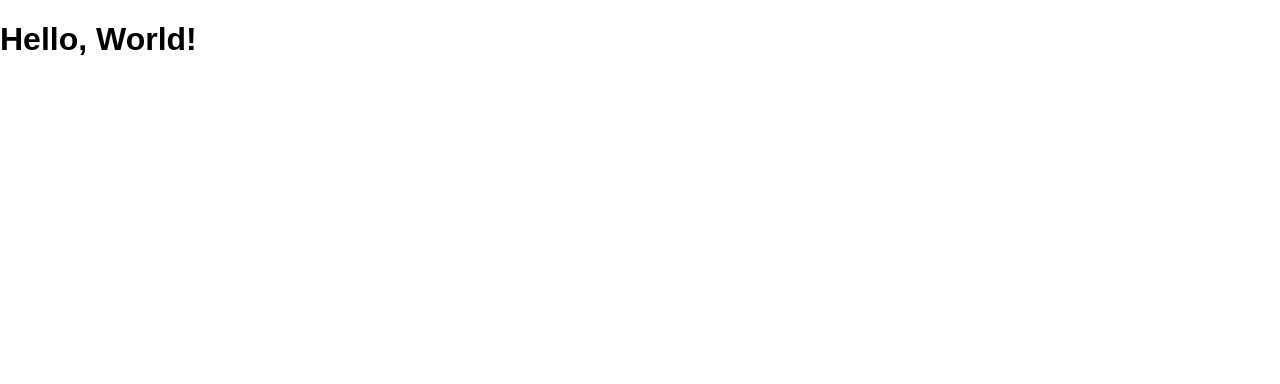
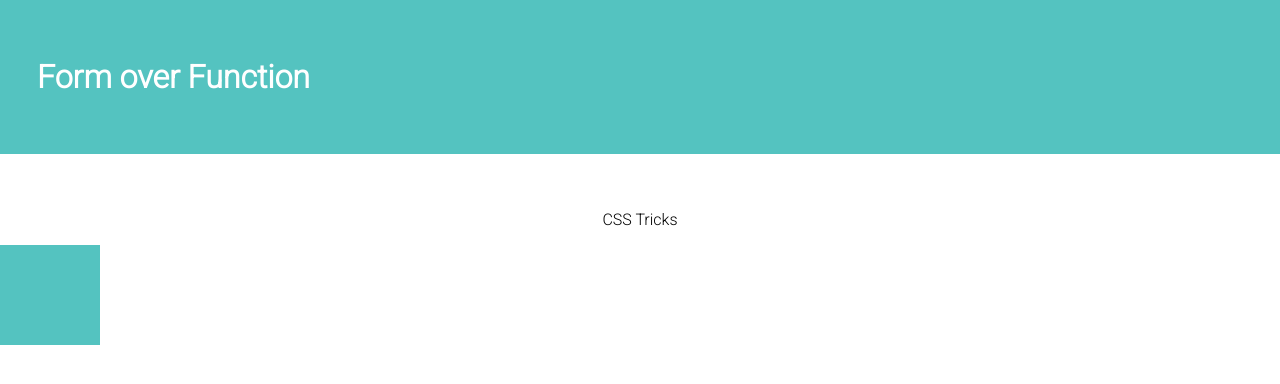
Before and after one commit to satoftegaard/function-over-form, a React app: page / in a window 1280 px wide. Built offline with nearby package versions, Linux system fonts and the light colour scheme; some packages are replaced by stand-ins of ours.

Commit message:
starting point

```diff
--- a/src/components/App.js
+++ b/src/components/App.js
@@ -3,9 +3,15 @@ import React, { Component } from 'react'
 class App extends Component {
 
   render () {
-    return <div>
-      <h1>Hello, World!</h1>
-    </div>
+    return <body>
+      <header>
+        <h1>Form over Function</h1>
+      </header>
+      <main>
+        <p>CSS Tricks</p>
+        <div className='hover-box' />
+      </main>
+    </body>
   }
 }
 
--- a/src/index.html
+++ b/src/index.html
@@ -3,6 +3,7 @@
 <head lang="en">
   <meta charset="UTF-8">
   <meta name="viewport" content="width=device-width, user-scalable=no, minimum-scale=1.0, maximum-scale=1.0">
+  <link href="https://fonts.googleapis.com/css?family=Roboto:300" rel="stylesheet">
   <title>Function Over Form</title>
 </head>
 <body>
--- a/src/styles/screen.scss
+++ b/src/styles/screen.scss
@@ -5,10 +5,51 @@ $base-font-family: sans-serif;
 
 html {
   text-size-adjust: 100%;
+  height: 100%;
+  background-image: image('http://www.techieblogger.com/wp-content/uploads/2012/01/Trippy-Wallpaper.jpg');
 }
 
 body {
   @include font-smoothing(on);
   margin: 0;
   font: $base-text-size / 1 $base-font-family;
+  flex-direction: column;
+  min-height: 100%;
 }
+
+h1 {
+  transition: all 200ms ease-in-out;
+  padding: 35px;
+  color: white;
+  font-family: 'Roboto', sans-serif;
+
+  &:hover {
+    transform: scale(1.02);
+  }
+}
+
+header {
+  background-color: #54c3c0;
+  width: 100%;
+  height: 150px;
+  border: 2px solid #54c3c0;
+  padding: 0;
+}
+
+main {
+    align-items: center;
+    align-content: center;
+    justify-content: center;
+
+  p {
+    font-family: 'Roboto', sans-serif;
+    text-align: center;
+    padding-top: 40px;
+  }
+
+  div {
+    width: 100px;
+    height: 100px;
+    background-color: #54c3c0;
+  }
+}
```
